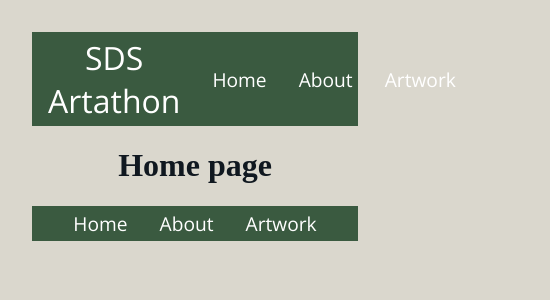
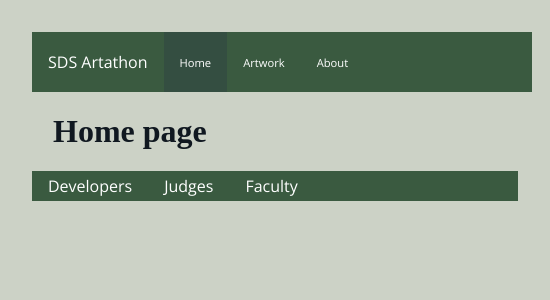
Before and after one commit to artathon/artathon.github.io, a React (Vite) app: page / in a window 390 px wide. Shown: the top 300 px of the page, 550 px wide, since content can reach past the window. Built offline with nearby package versions, Linux system fonts and the light colour scheme.

Commit message:
major update

```diff
--- a/src/App.jsx
+++ b/src/App.jsx
@@ -9,6 +9,9 @@ import Footer from './components/Footer'
 import Home from './pages/Home'
 import About from './pages/About'
 import Artwork from './pages/Artwork'
+import Developers from './pages/Developers'
+import Judges from './pages/Judges'
+import Faculty from './pages/Faculty'
 
 // main application
 function App() {
@@ -17,11 +20,20 @@ function App() {
     case '/':
       Component = Home
       break
+    case '/artwork':
+      Component = Artwork
+      break
     case '/about':
       Component = About
       break
-    case '/artwork':
-      Component = Artwork
+    case '/developers':
+      Component = Developers
+      break
+    case '/judges':
+      Component = Judges
+      break
+    case '/faculty':
+      Component = Faculty
       break
   }
   return (
--- a/src/components/Footer.jsx
+++ b/src/components/Footer.jsx
@@ -6,9 +6,9 @@ function Footer() {
     return (
         <nav className="footer">
             <ul>
-                <li><a href='/' className="link-title">Home</a></li>
-                <li><a href='/about' className="link-title">About</a></li>
-                <li><a href='/artwork' className="link-title">Artwork</a></li>
+                <li><a href='/developers' className="link-title">Developers</a></li>
+                <li><a href='/judges' className="link-title">Judges</a></li>
+                <li><a href='/faculty' className="link-title">Faculty</a></li>
             </ul>
         </nav>
     )
--- a/src/components/NavBar.jsx
+++ b/src/components/NavBar.jsx
@@ -1,18 +1,27 @@
-import React from "react"
+import React, { Children } from "react"
 import { NavLink } from "react-router-dom"
 import '../index.css'
 
-function NavBar() {
+export default function NavBar() {
     return (
         <nav className="nav">
             <a href='/' className="site-title">SDS Artathon</a>
             <ul>
-                <li><a href='/' className="link-title">Home</a></li>
-                <li><a href='/about' className="link-title">About</a></li>
-                <li><a href='/artwork' className="link-title">Artwork</a></li>
+                <CustomLink href='/' className='link-title'>Home</CustomLink>
+                <CustomLink href='/artwork' className='link-title'>Artwork</CustomLink>
+                <CustomLink href='/about' className='link-title'>About</CustomLink>
             </ul>
         </nav>
     )
 }
 
-export default NavBar
+function CustomLink({href, children, ...props}) {
+    const path = window.location.pathname
+    return (
+        <li className={path === href ? 'active' : ''} >
+            <a href={href} {...props}>
+                {children}
+            </a>
+        </li>
+    )
+}
--- a/src/index.css
+++ b/src/index.css
@@ -1,5 +1,11 @@
 * {
+  margin: 0;
+  padding: 0;
   box-sizing: border-box;
+}
+
+#root{
+  padding: 0;
 }
 
 :root{
@@ -14,9 +20,14 @@
 }
 
 body {
-  margin: 0;
-  background-color: #dad7cd;
+  background-color: #ccd2c6;
   color: #101820;
+  min-width: 550px;
+}
+
+.container {
+  margin: 1rem;
+  text-align: center;
 }
 
 .nav {
@@ -27,6 +38,15 @@ body {
   align-items: stretch;
   padding: .0rem 0rem;
   font-family: "Open Sans", sans-serif;
+  height: 60px;
+  min-width: 500px;
+}
+
+.container {
+  display: flex;
+  justify-content: center;
+  justify-items: center;
+  padding: 5px;
 }
 
 .footer {
@@ -37,6 +57,7 @@ body {
   align-items: stretch;
   padding: .0rem 0rem;
   font-family: "Open Sans", sans-serif;
+  flex-shrink: 0;
 }
 
 .site-title {
@@ -44,14 +65,15 @@ body {
 }
 
 .link-title {
-  font-size: 1.2rem;
+  font-size: 1.3rem;
 }
 
 .nav ul, .footer ul {
   padding: 0;
   margin: 0;
   list-style: none;
-  display: flex;}
+  display: flex;
+}
 
 .nav a, .footer a {
   color: inherit;
@@ -62,10 +84,39 @@ body {
   padding: .25rem 1rem;
 }
 
+.footer a {
+font-size: 1rem;
+}
+
 .nav li.active, .footer li.active {
   background-color: #344e41;
+  pointer-events: none;
 }
 
-.nav li:hover, .nav li:hover {
+.nav li:hover:not(.active), .nav li:hover:not(.active) {
   background-color: #588157;
 }
+
+
+@media only screen and (max-width: 768px) {
+  /* For mobile phones: */
+  .site-title {
+    font-size: 1rem;
+  }
+
+  .link-title {
+    font-size: .7rem;
+  }
+
+  .nav {
+    justify-content: left;
+  }
+
+  .footer {
+    justify-content: left;
+  }
+
+  .container{
+    justify-content: left;
+  }
+}
--- /dev/null
+++ b/src/pages/Developers.jsx
@@ -0,0 +1,3 @@
+export default function Developers() {
+    return <h1>Developers information page</h1>
+}
--- /dev/null
+++ b/src/pages/Faculty.jsx
@@ -0,0 +1,3 @@
+export default function Faculty() {
+    return <h1>Faculty information page</h1>
+}
--- /dev/null
+++ b/src/pages/Judges.jsx
@@ -0,0 +1,3 @@
+export default function Judges() {
+    return <h1>Judge information page</h1>
+}
```
